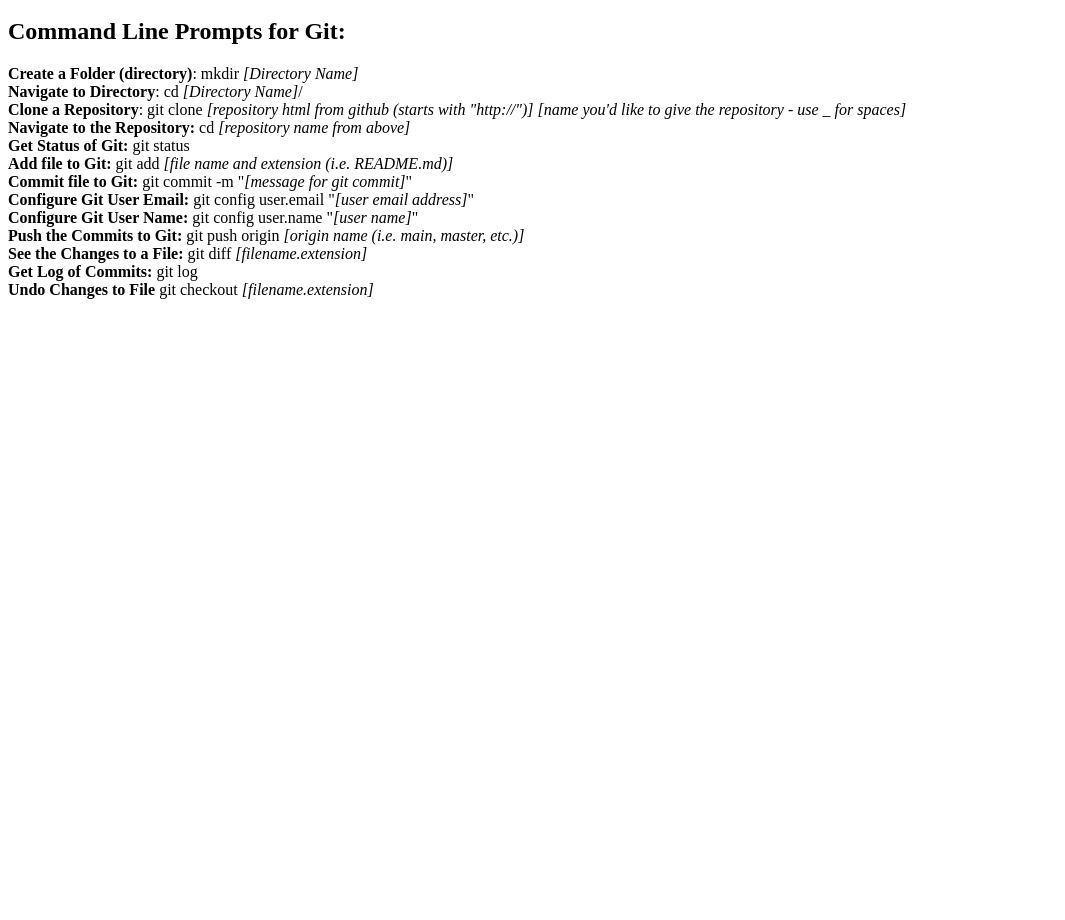
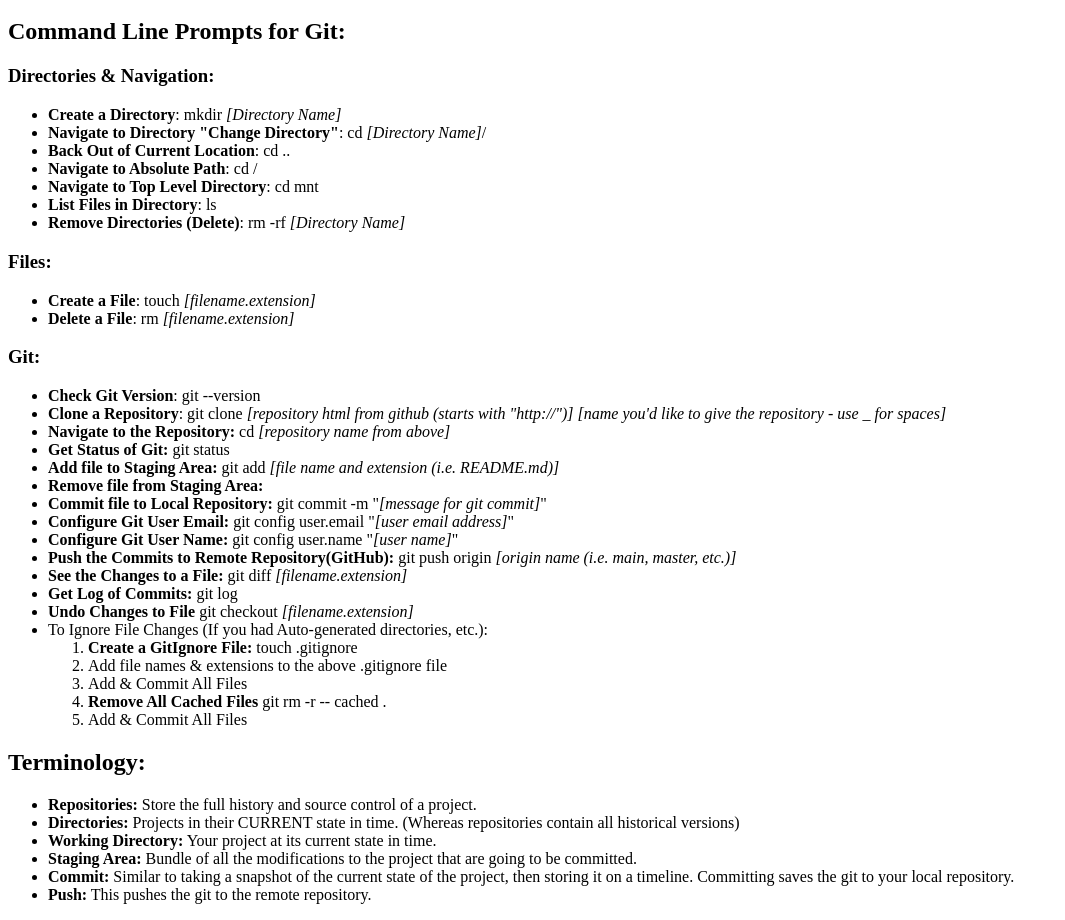
Before and after one commit to Chlo-Fi/example-repo, a plain HTML site: page index.html in a window 1280 px wide. Shown: the part 48-968 px from the top of the page, without its empty margins (0-1065 px from the left). Before the commit the page ends 800 px from the top, so only its background shows below. Drawn offline with Linux system fonts and the light colour scheme.

Commit message:
Added GitIgnore Notes

```diff
--- a/index.html
+++ b/index.html
@@ -4,18 +4,65 @@
 
 <h2> Command Line Prompts for Git:</h2>
 
-<body>
-	<b>Create a Folder (directory)</b>: mkdir <i>[Directory Name]</i>
-	<br><b>Navigate to Directory</b>: cd <i>[Directory Name]</i>/
-	<br><b>Clone a Repository</b>: git clone <i>[repository html from github (starts with "http://")] [name you'd like to give the repository - use _ for spaces]</i>
-	<br><b>Navigate to the Repository:</b> cd <i>[repository name from above]</i>
-	<br><b>Get Status of Git:</b> git status
-	<br><b>Add file to Git:</b> git add <i>[file name and extension (i.e. README.md)]</i>
-	<br><b>Commit file to Git:</b> git commit -m "<i>[message for git commit]</i>"
-	<br><b>Configure Git User Email:</b> git config user.email "<i>[user email address]</i>"
-	<br><b>Configure Git User Name:</b> git config user.name "<i>[user name]</i>"
-	<br><b>Push the Commits to Git:</b> git push origin <i>[origin name (i.e. main, master, etc.)]</i>
-	<br><b>See the Changes to a File:</b> git diff <i>[filename.extension]</i>
-	<br><b>Get Log of Commits:</b> git log
-	<br><b>Undo Changes to File</b> git checkout <i>[filename.extension]</i>
-</body>
+<h3> Directories & Navigation:</h3>
+	<body>
+		<ul>
+			<li><b>Create a Directory</b>: mkdir <i>[Directory Name]</i>
+			<li><b>Navigate to Directory "Change Directory"</b>: cd <i>[Directory Name]</i>/
+			<li><b>Back Out of Current Location</b>: cd ..
+			<li><b>Navigate to Absolute Path</b>: cd /
+			<li><b>Navigate to Top Level Directory</b>: cd mnt
+			<li><b>List Files in Directory</b>: ls
+			<li><b>Remove Directories (Delete)</b>: rm -rf <i>[Directory Name]</i>
+		</ul>
+	</body>
+
+<h3> Files: </h3>
+	<body>
+		<ul>
+			<li><b>Create a File</b>: touch <i>[filename.extension]</i>
+			<li><b>Delete a File</b>: rm <i>[filename.extension]</i></li>
+		</ul>
+	</body>
+
+<h3>Git: </h3>
+	<body>
+		<ul>
+			<li><b>Check Git Version</b>: git --version
+			<li><b>Clone a Repository</b>: git clone <i>[repository html from github (starts with "http://")] [name you'd like to give the repository - use _ for spaces]</i>
+			<li><b>Navigate to the Repository:</b> cd <i>[repository name from above]</i>
+			<li><b>Get Status of Git:</b> git status
+			<li><b>Add file to Staging Area:</b> git add <i>[file name and extension (i.e. README.md)]</i>
+			<li><b>Remove file from Staging Area:</b>
+			<li><b>Commit file to Local Repository:</b> git commit -m "<i>[message for git commit]</i>"
+			<li><b>Configure Git User Email:</b> git config user.email "<i>[user email address]</i>"
+			<li><b>Configure Git User Name:</b> git config user.name "<i>[user name]</i>"
+			<li><b>Push the Commits to Remote Repository(GitHub):</b> git push origin <i>[origin name (i.e. main, master, etc.)]</i>
+			<li><b>See the Changes to a File:</b> git diff <i>[filename.extension]</i>
+			<li><b>Get Log of Commits:</b> git log
+			<li><b>Undo Changes to File</b> git checkout <i>[filename.extension]</i>
+			<li>To Ignore File Changes (If you had Auto-generated directories, etc.):
+				<ol>
+					<li><b>Create a GitIgnore File:</b> touch .gitignore</li>
+					<li>Add file names & extensions to the above .gitignore file</li>
+					<li>Add & Commit All Files</li>
+					<li><b>Remove All Cached Files</b> git rm -r -- cached .</li>
+					<li>Add & Commit All Files</li>
+				</ol>
+			</li>
+		</ul>
+	</body>
+
+<h2>Terminology:</h2>
+	<body>
+		<ul>
+			<li><b>Repositories:</b> Store the full history and source control of a project.</li>
+			<li><b>Directories:</b> Projects in their CURRENT state in time. (Whereas repositories contain all historical versions)</li>
+			<li><b>Working Directory:</b> Your project at its current state in time.</li>
+			<li><b>Staging Area:</b> Bundle of all the modifications to the project that are going to be committed.</li>
+			<li><b>Commit:</b> Similar to taking a snapshot of the current state of the project, then storing it on a timeline. Committing saves the git to your local repository.</li>
+			<li><b>Push:</b> This pushes the git to the remote repository.</li>
+
+
+		</ul>
+	</body>
```
